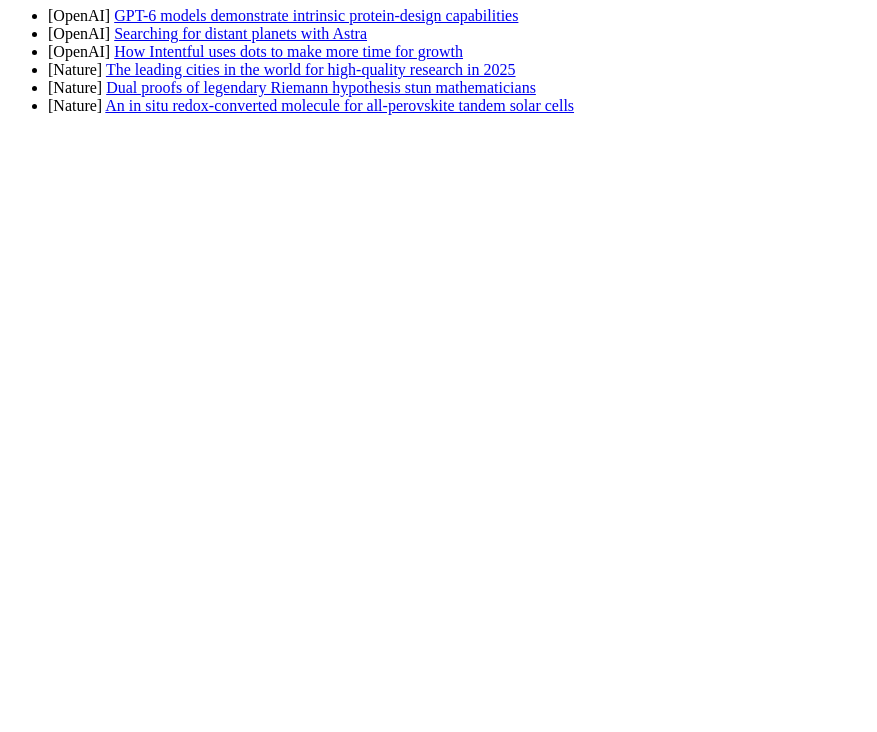
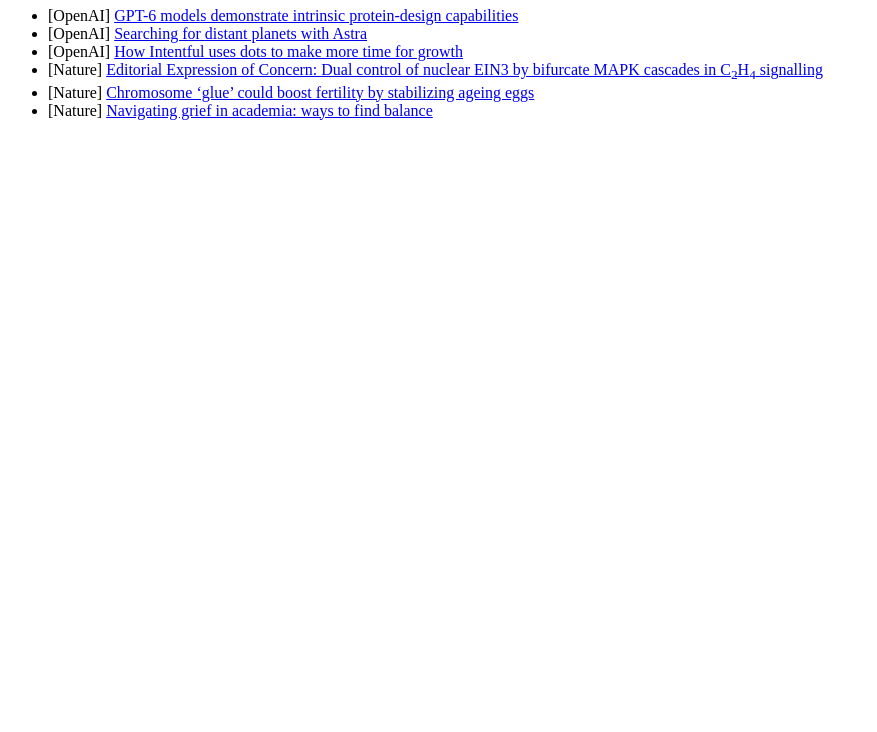
Before and after one commit to FloodTao/my-news-factory, a plain HTML site: page index.html in a window 1280 px wide. Shown: the part 68-800 px from the top of the page, without its empty margins (0-877 px from the left). Drawn offline with Linux system fonts and the light colour scheme.

Commit message:
Update News Report

```diff
--- a/index.html
+++ b/index.html
@@ -1 +1 @@
-<html><meta charset='utf-8'><body><h1>今日全球资讯</h1><ul><li>[OpenAI] <a href='https://openai.com/index/gpt-6-models-demonstrate-intrinsic-protein-design-capabilities'>GPT-6 models demonstrate intrinsic protein-design capabilities</a></li><li>[OpenAI] <a href='https://openai.com/index/searching-for-distant-planets-with-astra'>Searching for distant planets with Astra</a></li><li>[OpenAI] <a href='https://openai.com/business/customer-stories/intentful-dots'>How Intentful uses dots to make more time for growth</a></li><li>[Nature] <a href='https://www.nature.com/articles/d41586-026-03468-3'>The leading cities in the world for high-quality research in 2025</a></li><li>[Nature] <a href='https://www.nature.com/articles/d41586-026-03853-y'>Dual proofs of legendary Riemann hypothesis stun mathematicians</a></li><li>[Nature] <a href='https://www.nature.com/articles/s41586-026-11465-9'>An in situ redox-converted molecule for all-perovskite tandem solar cells</a></li></ul></body></html>
+<html><meta charset='utf-8'><body><h1>今日全球资讯</h1><ul><li>[OpenAI] <a href='https://openai.com/index/gpt-6-models-demonstrate-intrinsic-protein-design-capabilities'>GPT-6 models demonstrate intrinsic protein-design capabilities</a></li><li>[OpenAI] <a href='https://openai.com/index/searching-for-distant-planets-with-astra'>Searching for distant planets with Astra</a></li><li>[OpenAI] <a href='https://openai.com/business/customer-stories/intentful-dots'>How Intentful uses dots to make more time for growth</a></li><li>[Nature] <a href='https://www.nature.com/articles/s41586-026-11475-7'>Editorial Expression of Concern: Dual control of nuclear EIN3 by bifurcate MAPK cascades in C<sub>2</sub>H<sub>4</sub> signalling</a></li><li>[Nature] <a href='https://www.nature.com/articles/d41586-026-03874-7'>Chromosome ‘glue’ could boost fertility by stabilizing ageing eggs</a></li><li>[Nature] <a href='https://www.nature.com/articles/d41586-026-02752-6'>Navigating grief in academia: ways to find balance</a></li></ul></body></html>
```
